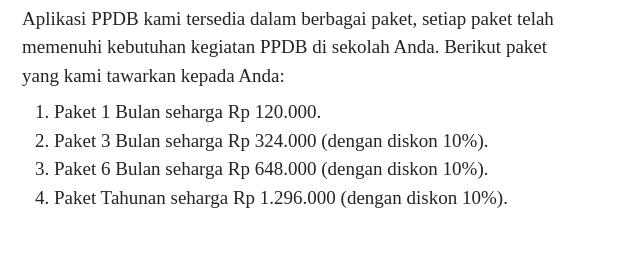
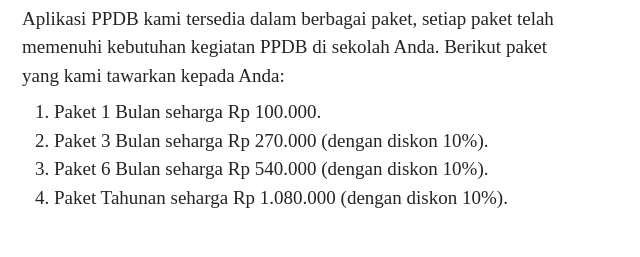
Before and after one commit to AbaAulaZahiq/debola-ppdb, a plain HTML site: page index.html in a window 1280 px wide. Shown: the part 6585-6842 px from the top of the page, 630-1270 px from the left. Drawn offline with Linux system fonts and the light colour scheme; a web font is replaced by a local one.

Commit message:
change price

```diff
--- a/index.html
+++ b/index.html
@@ -663,10 +663,10 @@
 			          	<h6 class="fw-semibold mb-0 f-p">Apakah ada biaya untuk menggunakan aplikasi ini?</h6>
 			          	<p class="f-s m-p-0">Aplikasi PPDB kami tersedia dalam berbagai paket, setiap paket telah memenuhi kebutuhan kegiatan PPDB di sekolah Anda. Berikut paket yang kami tawarkan kepada Anda:
 			          		<ol class="m-0 f-s">
-								<li>Paket 1 Bulan seharga Rp 120.000.</li>
-								<li>Paket 3 Bulan seharga Rp 324.000 (dengan diskon 10%).</li>
-								<li>Paket 6 Bulan seharga Rp 648.000 (dengan diskon 10%).</li>
-								<li>Paket Tahunan seharga Rp 1.296.000 (dengan diskon 10%).</li>
+								<li>Paket 1 Bulan seharga Rp 100.000.</li>
+								<li>Paket 3 Bulan seharga Rp 270.000 (dengan diskon 10%).</li>
+								<li>Paket 6 Bulan seharga Rp 540.000 (dengan diskon 10%).</li>
+								<li>Paket Tahunan seharga Rp 1.080.000 (dengan diskon 10%).</li>
 							</ol>
 						</p>
 			        </div>
```
